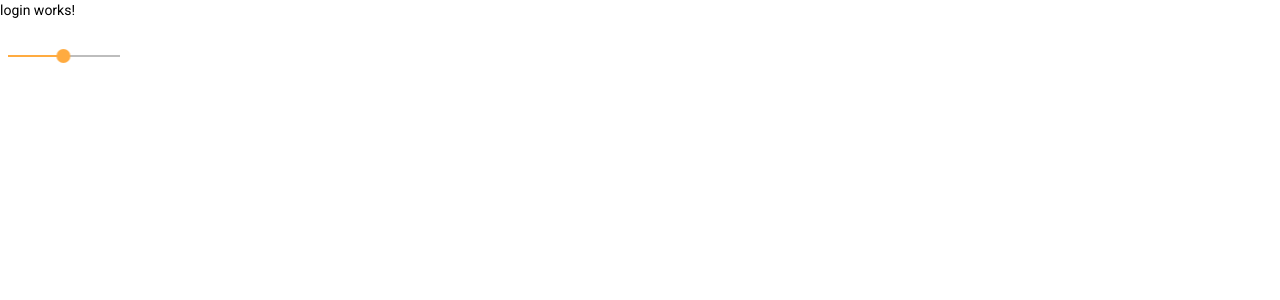
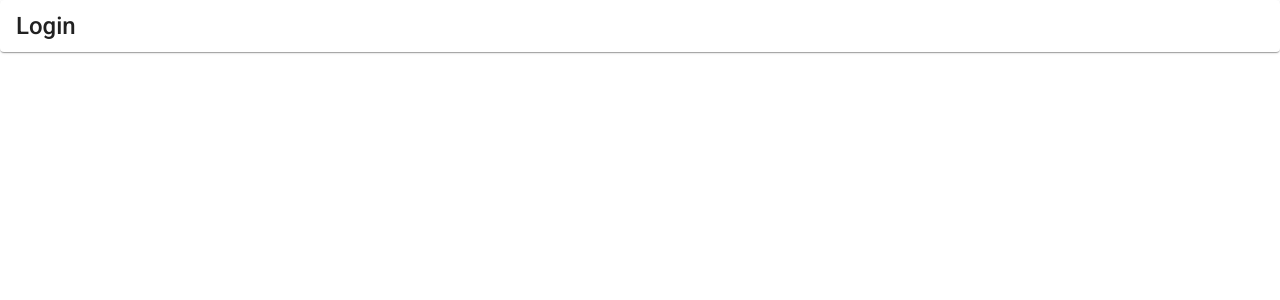
Before and after one commit to emigl/ng_bodiary, an Angular app: page /login in a window 1280 px wide. Shown: the top 300 px of the page. Built offline with nearby package versions, Linux system fonts and the light colour scheme.

Commit message:
componentes creados

```diff
--- a/src/app/app.module.ts
+++ b/src/app/app.module.ts
@@ -10,6 +10,7 @@ import { RegisterComponent } from './components/index/register/register.componen
 
 // Material
 import { MatSliderModule } from '@angular/material/slider';
+import { MatCardModule} from '@angular/material/card';
 import { LoginAdminComponent } from './components/admin/login-admin/login-admin.component';
 
 
@@ -25,6 +26,7 @@ import { LoginAdminComponent } from './components/admin/login-admin/login-admin.
     AppRoutingModule,
     BrowserAnimationsModule,
     MatSliderModule,
+    MatCardModule,
   ],
   providers: [],
   bootstrap: [AppComponent]
--- a/src/app/components/index/login/login.component.html
+++ b/src/app/components/index/login/login.component.html
@@ -1,2 +1,11 @@
-<p>login works!</p>
-<mat-slider min="1" max="100" step="1" value="50"></mat-slider>
+<div class="container">
+    <div class="row">
+        <mat-card>
+            <mat-card-title class="text-center">Login</mat-card-title>
+
+
+        </mat-card>
+
+    </div>
+
+</div>
```
